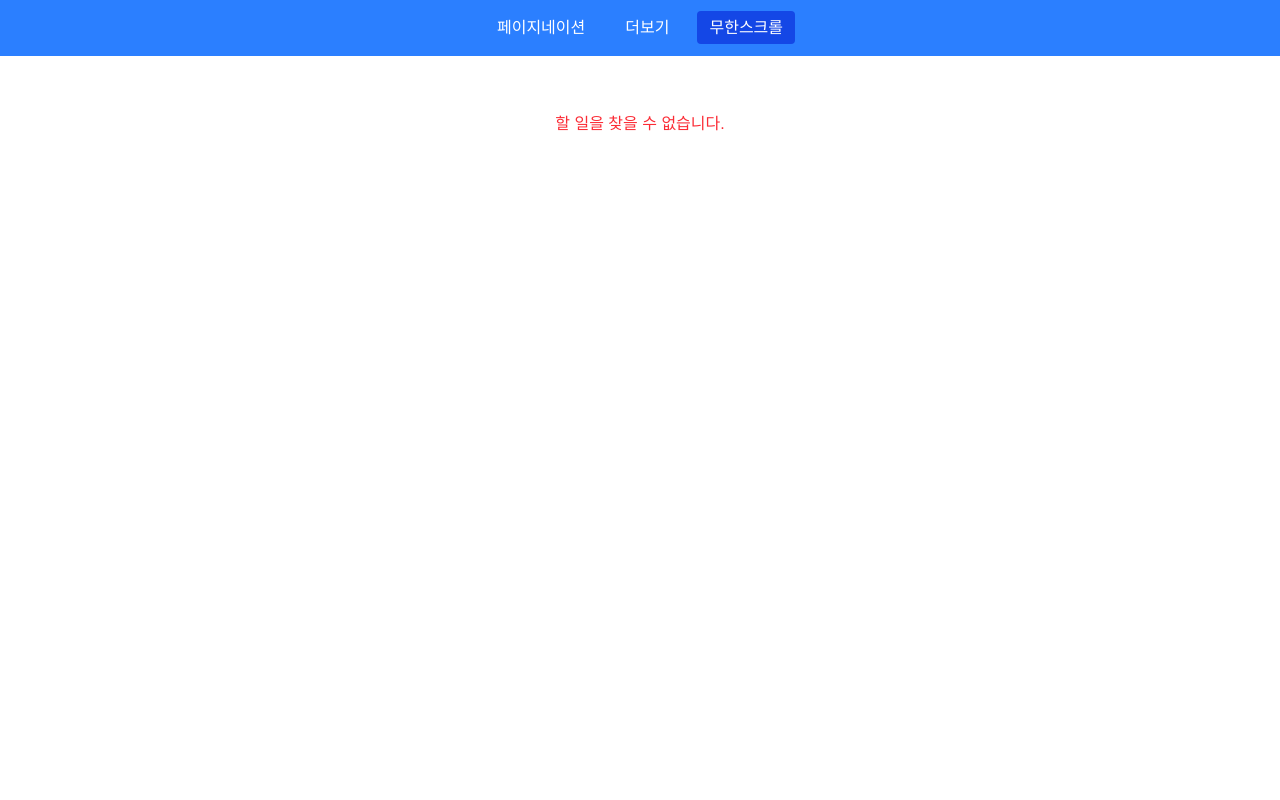
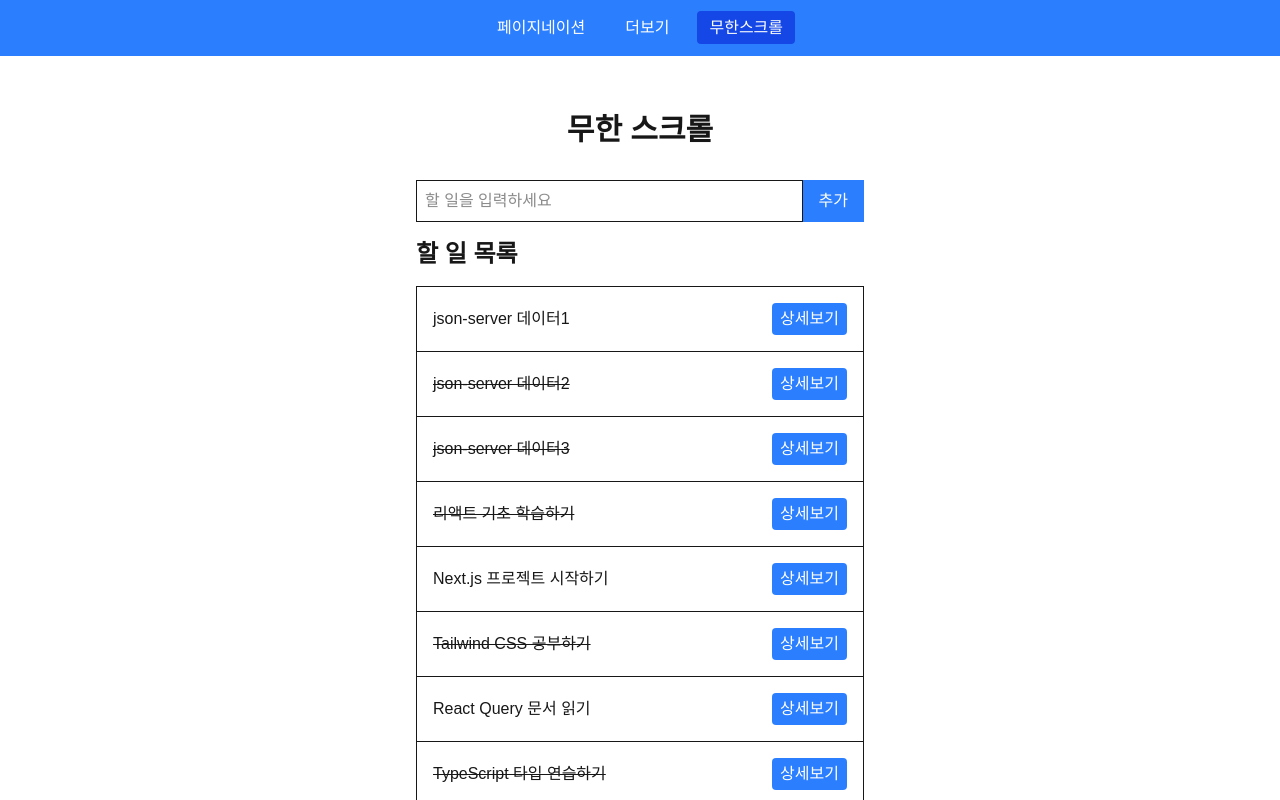
Before and after one commit to rjc1704/codeit-fullstack-9-react-query, a Next.js app: page /infinite-scroll in a window 1280 px wide. Shown: the top 800 px of the page. Built offline with nearby package versions, Linux system fonts and the light colour scheme; no server answers; data requests are answered from the project's data file.

Commit message:
리액트쿼리 전체 실습완료

```diff
--- a/package.json
+++ b/package.json
@@ -16,7 +16,8 @@
     "D": "^1.0.0",
     "next": "16.0.1",
     "react": "19.2.0",
-    "react-dom": "19.2.0"
+    "react-dom": "19.2.0",
+    "react-intersection-observer": "^10.0.0"
   },
   "devDependencies": {
     "@tailwindcss/postcss": "^4",
--- /dev/null
+++ b/src/app/infinite-scroll/page.jsx
@@ -0,0 +1,64 @@
+"use client";
+
+import TodoItem from "@/app/_components/TodoItem";
+import TodoForm from "@/app/_components/TodoForm";
+import { useInView } from "react-intersection-observer";
+import { useEffect } from "react";
+import useInfiniteTodos from "@/hooks/useInfiniteTodos";
+
+export default function InfiniteScrollPage() {
+  const { ref: loadMoreRef, inView } = useInView({
+    threshold: 0.1,
+  });
+
+  const {
+    data: allTodos = [],
+    fetchNextPage,
+    hasNextPage,
+    isFetchingNextPage,
+    status,
+    error,
+  } = useInfiniteTodos();
+
+  // inView 상태가 변경될 때마다 실행
+  useEffect(() => {
+    if (inView && hasNextPage && !isFetchingNextPage) {
+      fetchNextPage();
+    }
+  }, [inView, fetchNextPage, hasNextPage, isFetchingNextPage]);
+
+  return (
+    <div className="container mx-auto px-4 py-8">
+      <h1 className="text-3xl font-bold text-center mb-8">무한 스크롤</h1>
+      <div className="max-w-md mx-auto mt-8">
+        <TodoForm />
+        <h2 className="text-2xl font-bold mb-4">할 일 목록</h2>
+
+        {status === "pending" && !isFetchingNextPage && (
+          <div className="text-center p-4">로딩 중...</div>
+        )}
+
+        {status === "error" && (
+          <div className="text-center p-4 text-red-500">
+            에러 발생: {error.message}
+          </div>
+        )}
+
+        <div className="border">
+          {allTodos.length === 0 ? (
+            <div className="p-4 text-center">할 일이 없습니다.</div>
+          ) : (
+            allTodos.map((todo) => <TodoItem key={todo.id} todo={todo} />)
+          )}
+
+          {/* react-intersection-observer를 위한 관찰 대상 */}
+          {hasNextPage && (
+            <div ref={loadMoreRef} className="p-4 text-center">
+              {isFetchingNextPage ? "로딩 중..." : "스크롤하여 더 불러오기"}
+            </div>
+          )}
+        </div>
+      </div>
+    </div>
+  );
+}
```
Also changed, not shown: 1 other file (tests, documents, lock files or other folders).
